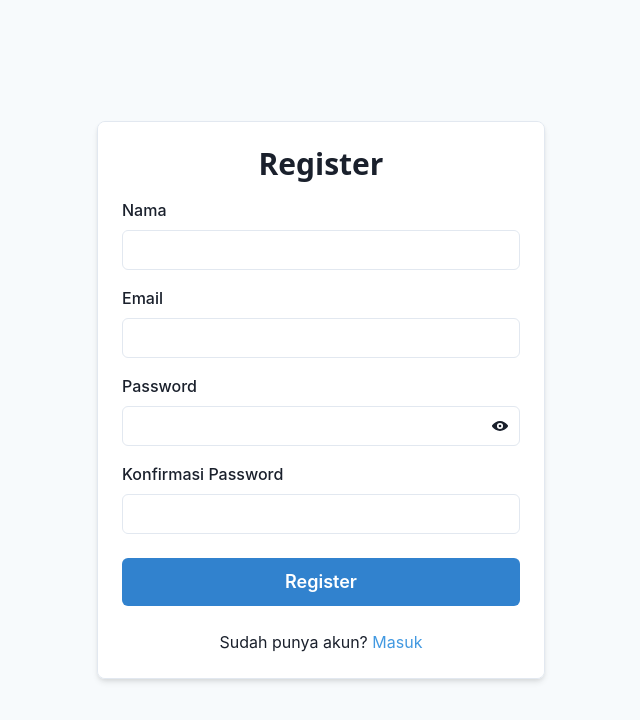
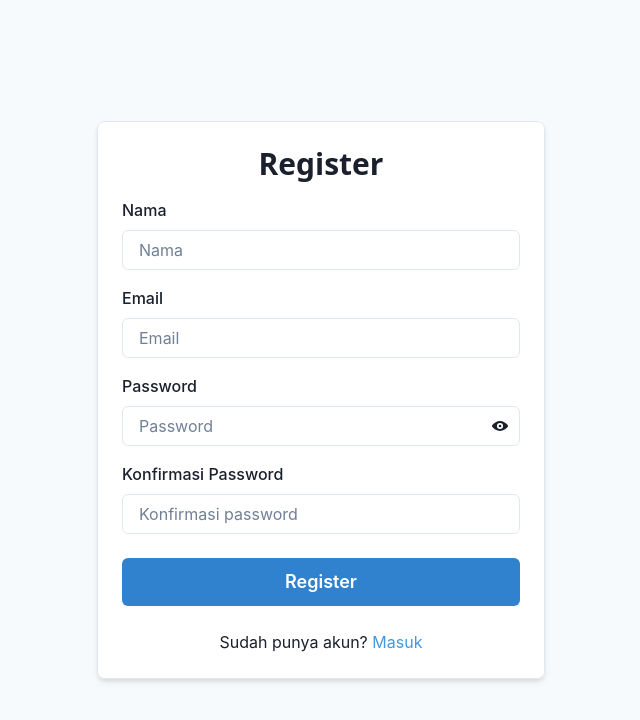
Before and after one commit to rpturbina/frontend-app-test, a React (Vite) app: page /register in a window 1280 px wide. Shown: the top 720 px of the page, without its empty margins (319-959 px from the left). Built offline with nearby package versions, Linux system fonts and the light colour scheme.

Commit message:
refactor: extract input component

```diff
--- a/package.json
+++ b/package.json
@@ -24,13 +24,15 @@
     "@emotion/styled": "^11.10.6",
     "@fontsource/inter": "^4.5.15",
     "@fontsource/work-sans": "^4.5.14",
+    "@hookform/resolvers": "^3.1.0",
     "framer-motion": "^10.12.2",
     "react": "^18.2.0",
     "react-datepicker": "^4.11.0",
     "react-dom": "^18.2.0",
     "react-hook-form": "^7.43.9",
     "react-router-dom": "^6.10.0",
-    "swr": "^2.1.3"
+    "swr": "^2.1.3",
+    "yup": "^1.1.1"
   },
   "devDependencies": {
     "@trivago/prettier-plugin-sort-imports": "^4.1.1",
--- /dev/null
+++ b/src/components/CustomInput.tsx
@@ -0,0 +1,54 @@
+import { RegisterOptions, useFormContext } from 'react-hook-form';
+
+import { CheckIcon } from '@chakra-ui/icons';
+import {
+  FormControl,
+  FormErrorMessage,
+  FormLabel,
+  Input,
+  InputGroup,
+  InputRightElement,
+} from '@chakra-ui/react';
+
+type InputProps = {
+  id: string;
+  label: string;
+  placeholder: string;
+  type?: 'text' | 'email' | 'password' | 'date';
+  validation?: RegisterOptions;
+};
+
+const CustomInput = ({
+  id,
+  label,
+  placeholder,
+  type = 'text',
+  validation,
+}: InputProps) => {
+  const {
+    register,
+    formState: { errors, touchedFields },
+  } = useFormContext();
+
+  return (
+    <FormControl isInvalid={!!errors[id]} mt={4}>
+      <FormLabel htmlFor={id}>{label}</FormLabel>
+      <InputGroup>
+        <Input
+          id={id}
+          type={type}
+          placeholder={placeholder}
+          {...register(id, validation)}
+        />
+        <InputRightElement>
+          {touchedFields[id] && !errors[id] && <CheckIcon color={'green'} />}
+        </InputRightElement>
+      </InputGroup>
+      {errors[id] && (
+        <FormErrorMessage>{errors[id]?.message?.toString()}</FormErrorMessage>
+      )}
+    </FormControl>
+  );
+};
+
+export default CustomInput;
--- a/src/components/LoginForm.tsx
+++ b/src/components/LoginForm.tsx
@@ -1,41 +1,28 @@
+import CustomInput from './CustomInput';
+import PasswordInput from './PasswordInput';
+
 import * as React from 'react';
-import { SubmitHandler, useForm } from 'react-hook-form';
+import { FormProvider, SubmitHandler, useForm } from 'react-hook-form';
 import { Link as NavLink, useNavigate } from 'react-router-dom';
 
-import { ViewIcon, ViewOffIcon } from '@chakra-ui/icons';
-import {
-  Box,
-  Button,
-  FormControl,
-  FormErrorMessage,
-  FormLabel,
-  Heading,
-  Input,
-  InputGroup,
-  InputRightElement,
-  Link,
-  Text,
-  useToast,
-} from '@chakra-ui/react';
+import { Box, Button, Heading, Link, Text, useToast } from '@chakra-ui/react';
+import { yupResolver } from '@hookform/resolvers/yup';
 
 import { useAuth } from '@/context/auth';
 import { login } from '@/libs/api';
-// import { login } from '@/lib/service';
 import { UserLogin } from '@/types';
 import { isEmpty } from '@/utils';
+import { userLoginSchema } from '@/validation/schema';
 
 const LoginForm = () => {
+  const methods = useForm<UserLogin>({
+    mode: 'onTouched',
+    resolver: yupResolver(userLoginSchema),
+  });
   const auth = useAuth();
   const navigate = useNavigate();
   const toast = useToast();
-  const [showPassword, setShowPassword] = React.useState(false);
   const [isLoading, setIsLoading] = React.useState(false);
-
-  const {
-    register,
-    handleSubmit,
-    formState: { errors },
-  } = useForm<UserLogin>();
 
   const onSubmit: SubmitHandler<UserLogin> = async ({ email, password }) => {
     setIsLoading(true);
@@ -64,9 +51,8 @@ const LoginForm = () => {
     }
 
     setIsLoading(false);
+    console.log({ email, password });
   };
-
-  const handleTogglePassword = () => setShowPassword(!showPassword);
 
   return (
     <Box
@@ -82,63 +68,27 @@ const LoginForm = () => {
         <Heading as={'h2'} size={'lg'} textAlign={'center'}>
           Login
         </Heading>
-        <Box as="form" mt={4} onSubmit={handleSubmit(onSubmit)}>
-          <FormControl isInvalid={!!errors.email} mt={4}>
-            <FormLabel htmlFor="email">Email</FormLabel>
-            <Input
+        <FormProvider {...methods}>
+          <Box as="form" mt={4} onSubmit={methods.handleSubmit(onSubmit)}>
+            <CustomInput
               id="email"
+              label="Email"
+              placeholder="Email"
               type="email"
-              {...register('email', {
-                required: true,
-                pattern: /^[A-Z0-9._%+-]+@[A-Z0-9.-]+\.[A-Z]{2,}$/i,
-              })}
             />
-            {errors.email?.type === 'required' && (
-              <FormErrorMessage>Kolom email harus diisi</FormErrorMessage>
-            )}
-            {errors.email?.type === 'pattern' && (
-              <FormErrorMessage>Email tidak valid</FormErrorMessage>
-            )}
-          </FormControl>
-
-          <FormControl isInvalid={!!errors.password} mt={4}>
-            <FormLabel htmlFor="password">Password</FormLabel>
-            <InputGroup>
-              <Input
-                id="password"
-                type={showPassword ? 'text' : 'password'}
-                {...register('password', {
-                  required: true,
-                  minLength: 8,
-                })}
-              />
-              <InputRightElement h={'full'}>
-                <Button variant={'ghost'} onClick={handleTogglePassword}>
-                  {showPassword ? <ViewOffIcon /> : <ViewIcon />}
-                </Button>
-              </InputRightElement>
-            </InputGroup>
-            {errors.password?.type === 'required' && (
-              <FormErrorMessage>Kolom password harus diisi</FormErrorMessage>
-            )}
-            {errors.password?.type === 'minLength' && (
-              <FormErrorMessage>Password minimal 8 karakter</FormErrorMessage>
-            )}
-          </FormControl>
-
+            <PasswordInput label="Password" placeholder="Password" />
             <Button
               mt={6}
               colorScheme="blue"
               size={'lg'}
               type="submit"
-            isDisabled={!isEmpty(errors)}
+              isDisabled={!isEmpty(methods.formState.errors)}
               w={'full'}
               isLoading={isLoading}
               loadingText="Login"
             >
               Login
             </Button>
-
             <Text align={'center'} mt={6}>
               Belum punya akun?{' '}
               <NavLink to={'/register'}>
@@ -148,6 +98,7 @@ const LoginForm = () => {
               </NavLink>
             </Text>
           </Box>
+        </FormProvider>
       </Box>
     </Box>
   );
--- /dev/null
+++ b/src/components/PasswordInput.tsx
@@ -0,0 +1,84 @@
+import * as React from 'react';
+import { RegisterOptions, useFormContext } from 'react-hook-form';
+
+import { CheckIcon, ViewIcon, ViewOffIcon } from '@chakra-ui/icons';
+import {
+  Button,
+  FormControl,
+  FormErrorMessage,
+  FormLabel,
+  Input,
+  InputGroup,
+  InputRightElement,
+} from '@chakra-ui/react';
+
+type InputProps = {
+  id?: string;
+  label: string;
+  placeholder: string;
+  validation?: RegisterOptions;
+  withConfirmationPassword?: boolean;
+};
+
+const PasswordInput = ({
+  id = 'password',
+  label,
+  placeholder,
+  validation,
+  withConfirmationPassword = false,
+}: InputProps) => {
+  const [showPassword, setShowPassword] = React.useState(false);
+  const {
+    register,
+    formState: { errors, touchedFields },
+  } = useFormContext();
+
+  const handleTogglePassword = () => setShowPassword((prevState) => !prevState);
+  return (
+    <>
+      <FormControl isInvalid={!!errors[id]} mt={4}>
+        <FormLabel htmlFor={id}>{label}</FormLabel>
+        <InputGroup>
+          <Input
+            id={id}
+            type={showPassword ? 'text' : 'password'}
+            placeholder={placeholder}
+            {...register(id, validation)}
+          />
+          <InputRightElement>
+            <Button variant={'ghost'} onClick={handleTogglePassword}>
+              {showPassword ? <ViewOffIcon /> : <ViewIcon />}
+            </Button>
+          </InputRightElement>
+        </InputGroup>
+        {errors[id] && (
+          <FormErrorMessage>{errors[id]?.message?.toString()}</FormErrorMessage>
+        )}
+      </FormControl>
+      {withConfirmationPassword && (
+        <FormControl isInvalid={!!errors['confirmPassword']} mt={4}>
+          <FormLabel htmlFor={'confirmPassword'}>Konfirmasi Password</FormLabel>
+          <InputGroup>
+            <Input
+              id="confirmPassword"
+              type={showPassword ? 'text' : 'password'}
+              placeholder="Konfirmasi password"
+              {...register('confirmPassword', validation)}
+            />
+            <InputRightElement>
+              {touchedFields['confirmPassword'] &&
+                !errors['confirmPassword'] && <CheckIcon color={'green'} />}
+            </InputRightElement>
+          </InputGroup>
+          {errors['confirmPassword'] && (
+            <FormErrorMessage>
+              {errors['confirmPassword']?.message?.toString()}
+            </FormErrorMessage>
+          )}
+        </FormControl>
+      )}
+    </>
+  );
+};
+
+export default PasswordInput;
--- a/src/components/RegisterForm.tsx
+++ b/src/components/RegisterForm.tsx
@@ -1,44 +1,27 @@
+import PasswordInput from './PasswordInput';
+
 import * as React from 'react';
-import { SubmitHandler, useForm, useWatch } from 'react-hook-form';
+import { FormProvider, SubmitHandler, useForm } from 'react-hook-form';
 import { Link as NavLink, useNavigate } from 'react-router-dom';
 
-import { ViewIcon, ViewOffIcon } from '@chakra-ui/icons';
-import {
-  Box,
-  Button,
-  FormControl,
-  FormErrorMessage,
-  FormLabel,
-  Heading,
-  Input,
-  InputGroup,
-  InputRightElement,
-  Link,
-  Text,
-  useToast,
-} from '@chakra-ui/react';
+import { Box, Button, Heading, Link, Text, useToast } from '@chakra-ui/react';
+import { yupResolver } from '@hookform/resolvers/yup';
+
+import CustomInput from '@/components/CustomInput';
 
 import { register as registerUser } from '@/libs/api';
 import { UserRegister } from '@/types';
 import { isEmpty } from '@/utils';
+import { userRegistrationSchema } from '@/validation/schema';
 
 const RegisterForm = () => {
   const toast = useToast();
   const navigate = useNavigate();
-  const [showPassword, setShowPassword] = React.useState(false);
   const [isLoading, setIsLoading] = React.useState(false);
 
-  const {
-    register,
-    handleSubmit,
-    formState: { errors },
-    control,
-  } = useForm<UserRegister>();
-
-  const password = useWatch({
-    name: 'password',
-    control,
-    defaultValue: '',
+  const methods = useForm<UserRegister>({
+    mode: 'onTouched',
+    resolver: yupResolver(userRegistrationSchema),
   });
 
   const onSubmit: SubmitHandler<UserRegister> = async ({
@@ -57,7 +40,7 @@ const RegisterForm = () => {
         duration: 3000,
         isClosable: true,
       });
-      navigate('/dashboard');
+      navigate('/login');
     }
 
     if (!isOk) {
@@ -73,8 +56,6 @@ const RegisterForm = () => {
     setIsLoading(false);
   };
 
-  const handleTogglePassword = () => setShowPassword(!showPassword);
-
   return (
     <Box
       w="full"
@@ -89,100 +70,32 @@ const RegisterForm = () => {
         <Heading as={'h2'} size={'lg'} textAlign={'center'}>
           Register
         </Heading>
-        <Box as="form" mt={4} onSubmit={handleSubmit(onSubmit)}>
-          <FormControl isInvalid={!!errors.name}>
-            <FormLabel htmlFor="name">Nama</FormLabel>
-            <Input
-              id="name"
-              type="text"
-              {...register('name', { required: true, minLength: 8 })}
+        <FormProvider {...methods}>
+          <Box as="form" mt={4} onSubmit={methods.handleSubmit(onSubmit)}>
+            <CustomInput id="name" label="Nama" placeholder="Nama" />
+            <CustomInput
+              id="email"
+              label="Email"
+              placeholder="Email"
+              type="email"
             />
-            {errors.name?.type === 'required' && (
-              <FormErrorMessage>Kolom nama harus diisi</FormErrorMessage>
-            )}
-            {errors.name?.type === 'minLength' && (
-              <FormErrorMessage>Nama minimal 8 karakter</FormErrorMessage>
-            )}
-          </FormControl>
-
-          <FormControl isInvalid={!!errors.email} mt={4}>
-            <FormLabel htmlFor="email">Email</FormLabel>
-            <Input
-              id="email"
-              type="email"
-              {...register('email', {
-                required: true,
-                pattern: /^[A-Z0-9._%+-]+@[A-Z0-9.-]+\.[A-Z]{2,}$/i,
-              })}
+            <PasswordInput
+              label="Password"
+              placeholder="Password"
+              withConfirmationPassword
             />
-            {errors.email?.type === 'required' && (
-              <FormErrorMessage>Kolom email harus diisi</FormErrorMessage>
-            )}
-            {errors.email?.type === 'pattern' && (
-              <FormErrorMessage>Email tidak valid</FormErrorMessage>
-            )}
-          </FormControl>
-
-          <FormControl isInvalid={!!errors.password} mt={4}>
-            <FormLabel htmlFor="password">Password</FormLabel>
-            <InputGroup>
-              <Input
-                id="password"
-                type={showPassword ? 'text' : 'password'}
-                {...register('password', {
-                  required: true,
-                  minLength: 8,
-                })}
-              />
-              <InputRightElement h={'full'}>
-                <Button variant={'ghost'} onClick={handleTogglePassword}>
-                  {showPassword ? <ViewOffIcon /> : <ViewIcon />}
-                </Button>
-              </InputRightElement>
-            </InputGroup>
-            {errors.password?.type === 'required' && (
-              <FormErrorMessage>Kolom password harus diisi</FormErrorMessage>
-            )}
-            {errors.password?.type === 'minLength' && (
-              <FormErrorMessage>Password minimal 8 karakter</FormErrorMessage>
-            )}
-          </FormControl>
-
-          <FormControl isInvalid={!!errors.confirmPassword} mt={4}>
-            <FormLabel htmlFor="confirmPassword">Konfirmasi Password</FormLabel>
-            <InputGroup>
-              <Input
-                id="confirmPassword"
-                type={showPassword ? 'text' : 'password'}
-                {...register('confirmPassword', {
-                  required: true,
-                  validate: (value) => value === password,
-                })}
-              />
-            </InputGroup>
-            {errors.confirmPassword?.type === 'required' && (
-              <FormErrorMessage>
-                Kolom konfimasi password harus diisi
-              </FormErrorMessage>
-            )}
-            {errors.confirmPassword?.type === 'validate' && (
-              <FormErrorMessage>Password harus sama</FormErrorMessage>
-            )}
-          </FormControl>
-
             <Button
               mt={6}
               colorScheme="blue"
               size={'lg'}
               type="submit"
-            isDisabled={!isEmpty(errors)}
+              isDisabled={!isEmpty(methods.formState.errors)}
               w={'full'}
               isLoading={isLoading}
               loadingText="Register"
             >
               Register
             </Button>
-
             <Text align={'center'} mt={6}>
               Sudah punya akun?{' '}
               <NavLink to={'/login'}>
@@ -192,6 +105,7 @@ const RegisterForm = () => {
               </NavLink>
             </Text>
           </Box>
+        </FormProvider>
       </Box>
     </Box>
   );
--- /dev/null
+++ b/src/validation/schema.ts
@@ -0,0 +1,31 @@
+import * as yup from 'yup';
+
+import { UserLogin, UserRegister } from '@/types';
+
+export const userRegistrationSchema: yup.ObjectSchema<UserRegister> =
+  yup.object({
+    name: yup
+      .string()
+      .required('Nama harus diisi')
+      .min(8, 'Nama minimal 8 karakter'),
+    email: yup
+      .string()
+      .email('Email tidak valid')
+      .required('Email harus diisi'),
+    password: yup
+      .string()
+      .required('Password harus diisi')
+      .min(8, 'Password minimal 8 karakter'),
+    confirmPassword: yup
+      .string()
+      .oneOf([yup.ref('password'), undefined], 'Password harus sama')
+      .required('Konfirmasi password harus diisi'),
+  });
+
+export const userLoginSchema: yup.ObjectSchema<UserLogin> = yup.object({
+  email: yup.string().email('Email tidak valid').required('Email harus diisi'),
+  password: yup
+    .string()
+    .required('Password harus diisi')
+    .min(8, 'Password minimal 8 karakter'),
+});
```
Also changed, not shown: 1 other file (tests, documents, lock files or other folders). Lines whose indentation alone changed are shown as unchanged.
